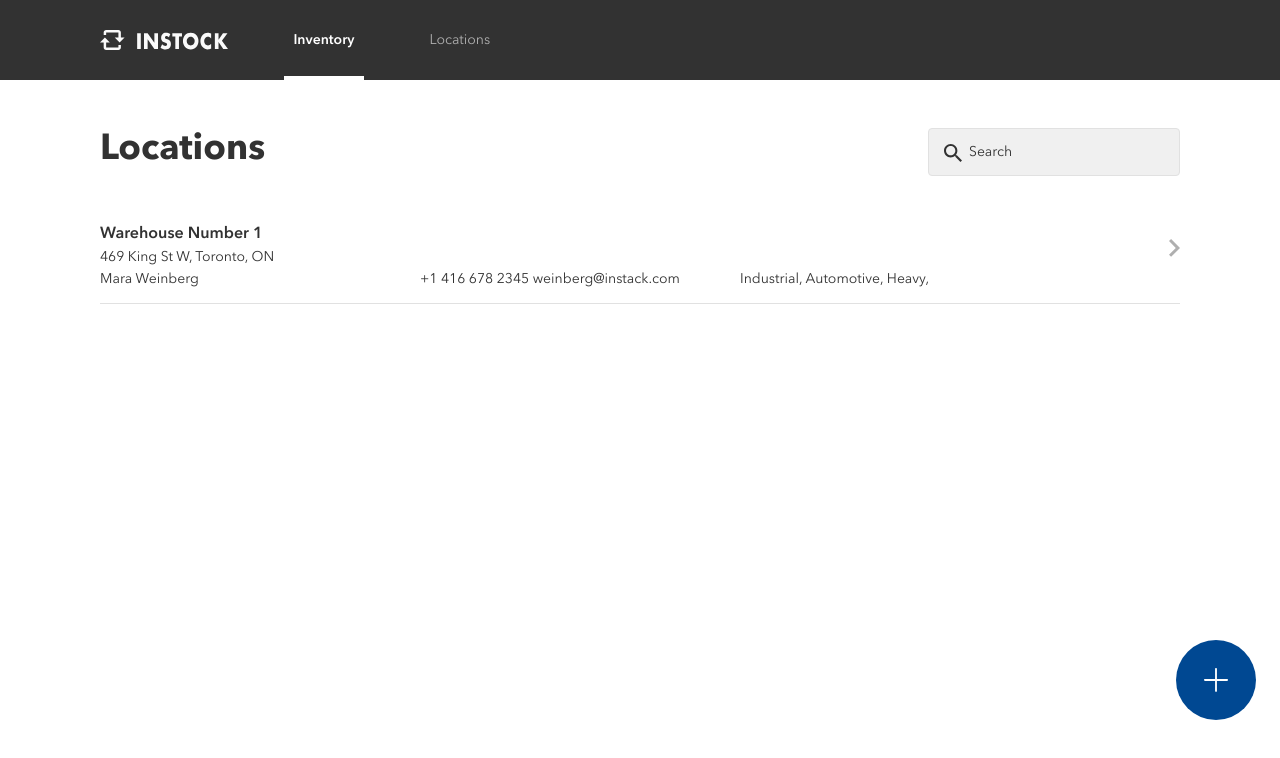
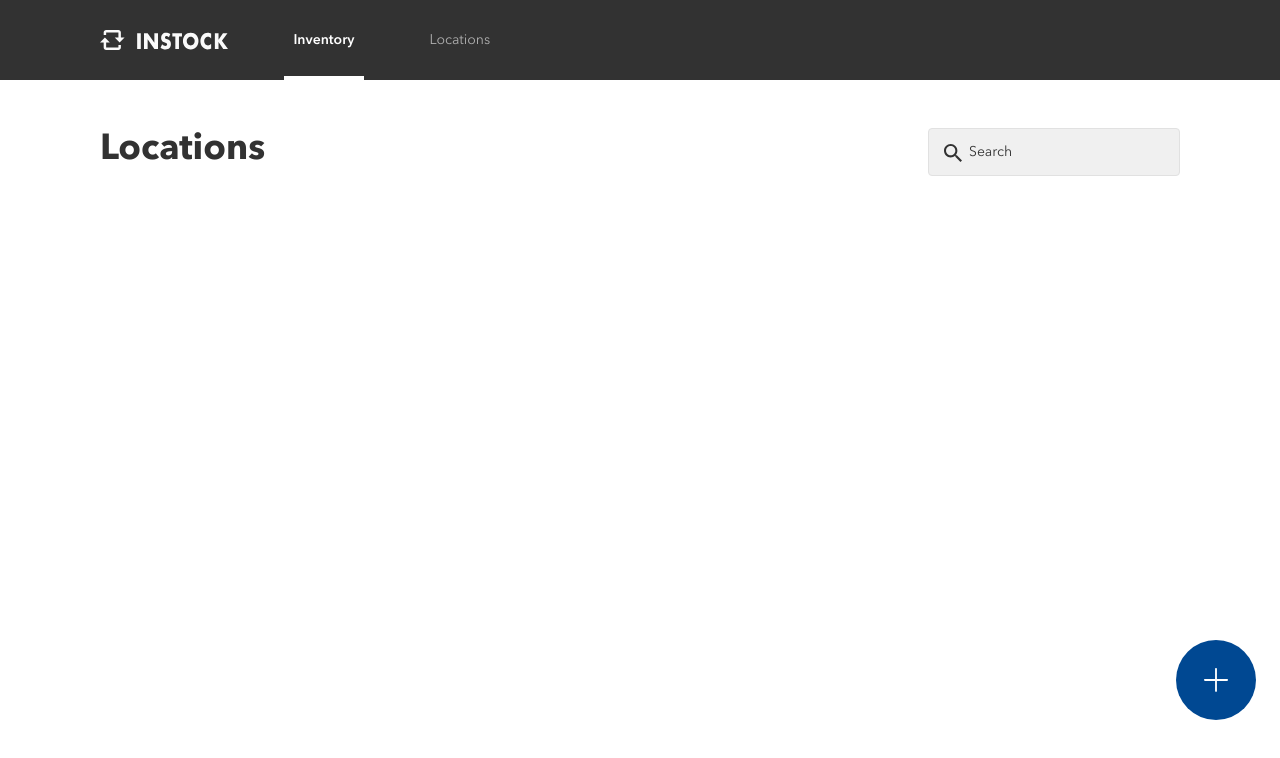
Before and after one commit to Surefirer/InStock-Sprint-I-Pod-04, a React (Create React App) app in the folder client/: page /locations in a window 1280 px wide. Shown: the top 758 px of the page. Built offline with nearby package versions, Linux system fonts and the light colour scheme.

Commit message:
setting up for desktop view

```diff
--- a/client/src/styles/main.css
+++ b/client/src/styles/main.css
@@ -833,6 +833,12 @@ textarea::placeholder {
   }
 }
 
+@media (min-width: 1080px) {
+  .locations__bodyTablet {
+    display: none;
+  }
+}
+
 .locations__titleWrapper {
   display: -webkit-box;
   display: -ms-flexbox;
--- a/client/src/styles/partials/_locations.scss
+++ b/client/src/styles/partials/_locations.scss
@@ -189,6 +189,9 @@
       display: flex;
       flex-direction: column;
     }
+    @include desktop {
+      display: none;
+    }
   }
 
   &__titleWrapper {
```
Also changed, not shown: 1 other file (tests, documents, lock files or other folders).
